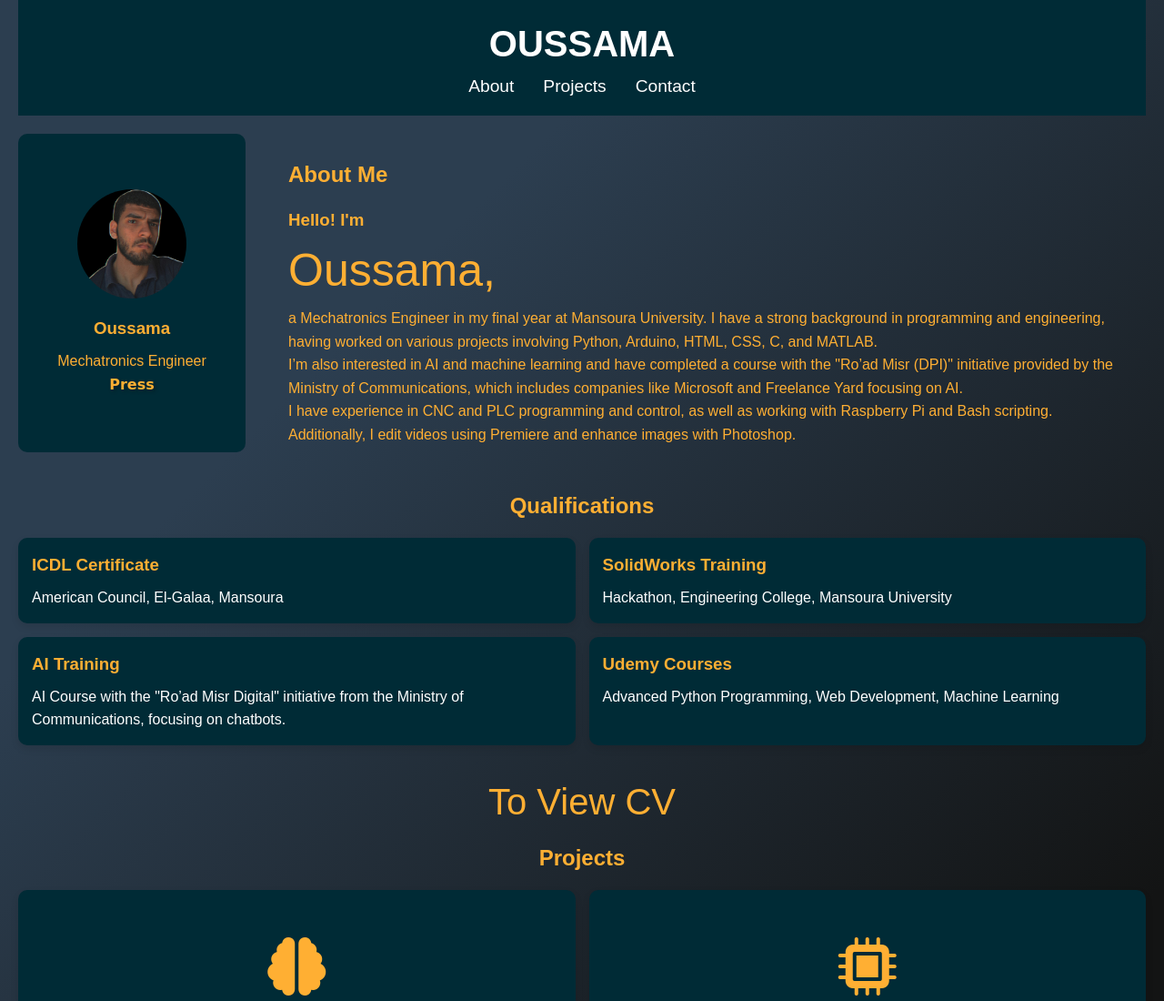
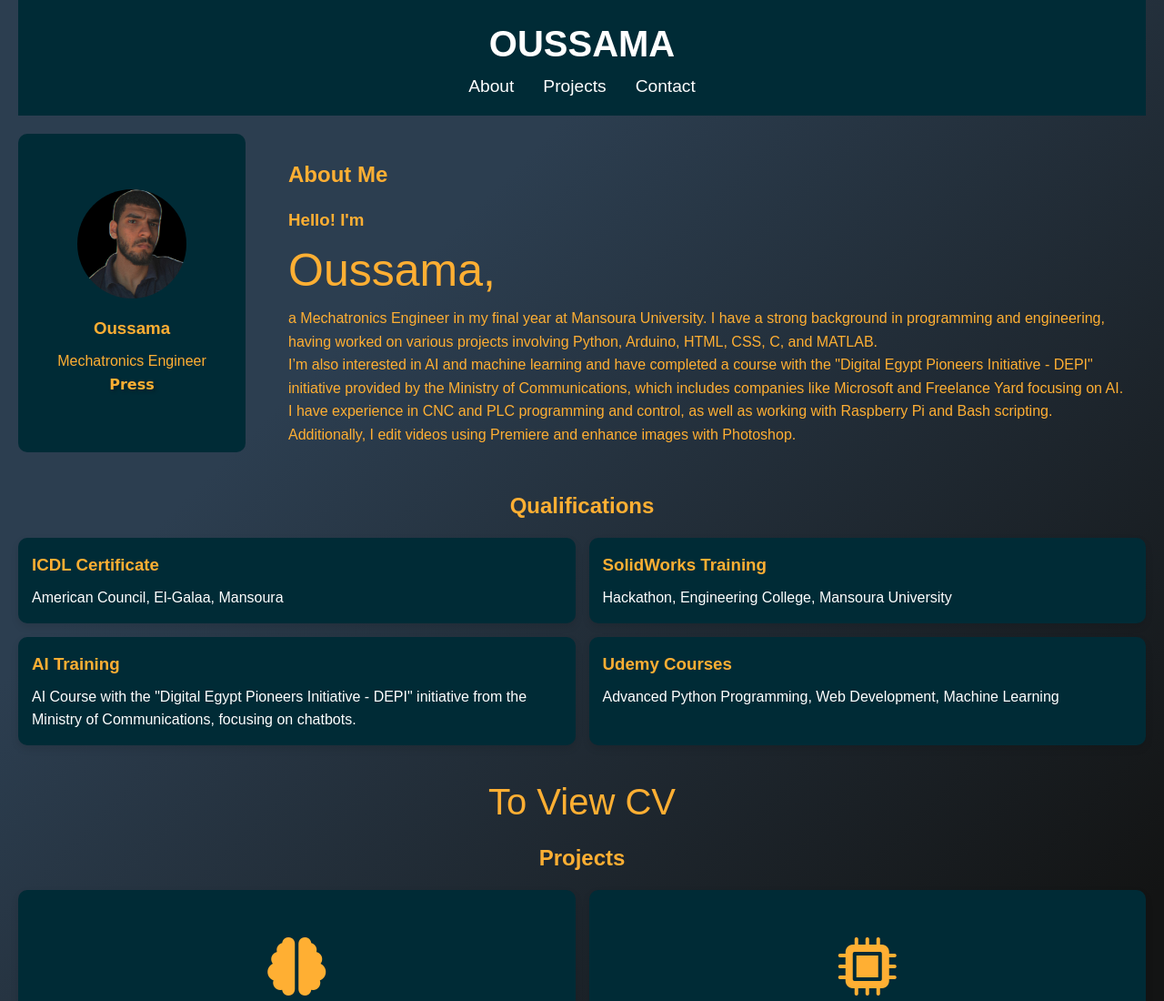
Before and after one commit to 0s17/Portfolio, a plain HTML site: page index.html in a window 1280 px wide. Shown: the top 1100 px of the page at 91% size. Drawn offline with Linux system fonts and the light colour scheme.

Commit message:
Update index.html

```diff
--- a/index.html
+++ b/index.html
@@ -52,7 +52,7 @@
                 <h3> Hello! I'm </h3>
                 <a style="font-size: 50px;">Oussama,</a>
                 <p>a Mechatronics Engineer in my final year at Mansoura University. I have a strong background in programming and engineering, having worked on various projects involving Python, Arduino, HTML, CSS, C, and MATLAB. </p>
-                <p>I’m also interested in AI and machine learning and have completed a course with the "Ro’ad Misr (DPI)" initiative provided by the Ministry of Communications, which includes companies like Microsoft and Freelance Yard focusing on AI.</p>
+                <p>I’m also interested in AI and machine learning and have completed a course with the "Digital Egypt Pioneers Initiative - DEPI" initiative provided by the Ministry of Communications, which includes companies like Microsoft and Freelance Yard focusing on AI.</p>
                 <p>I have experience in CNC and PLC programming and control, as well as working with Raspberry Pi and Bash scripting.</p>
                 <p>Additionally, I edit videos using Premiere and enhance images with Photoshop.</p>
             </div>
@@ -74,7 +74,7 @@
             <div class="qualification-item">
                 <h3>AI Training</h3>
                 <p>
-                    AI Course with the "Ro’ad Misr Digital" initiative from the Ministry of Communications, focusing on chatbots.
+                    AI Course with the "Digital Egypt Pioneers Initiative - DEPI" initiative from the Ministry of Communications, focusing on chatbots.
                 </p>
             </div>
             <div class="qualification-item">
```
